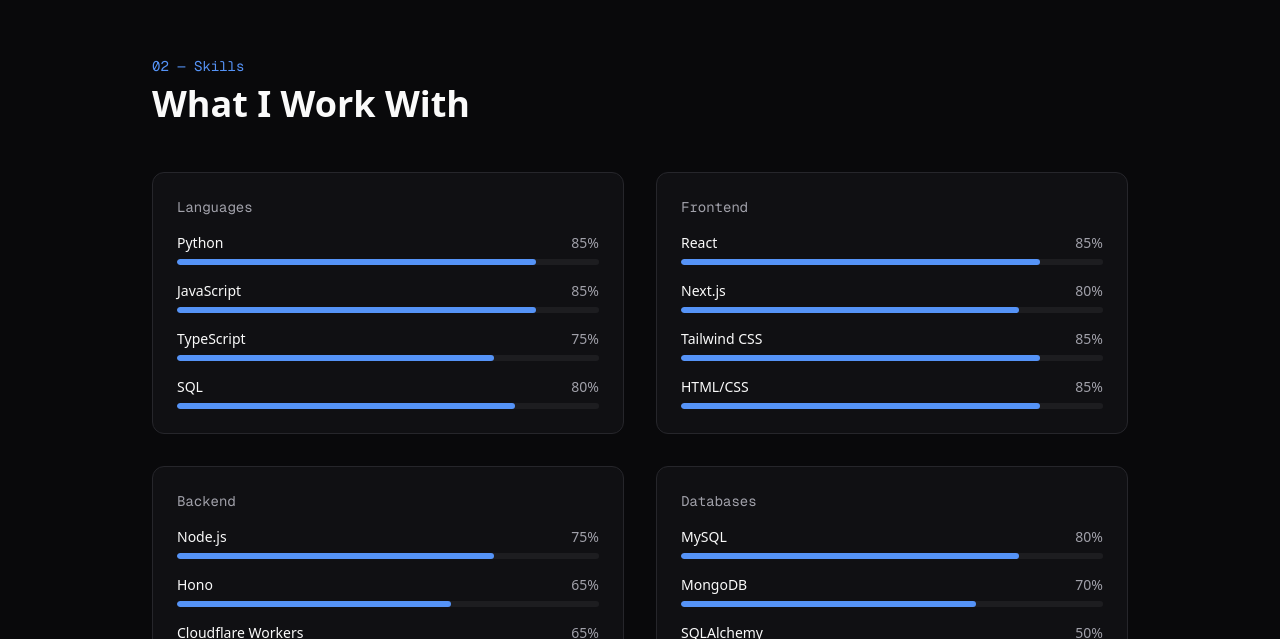
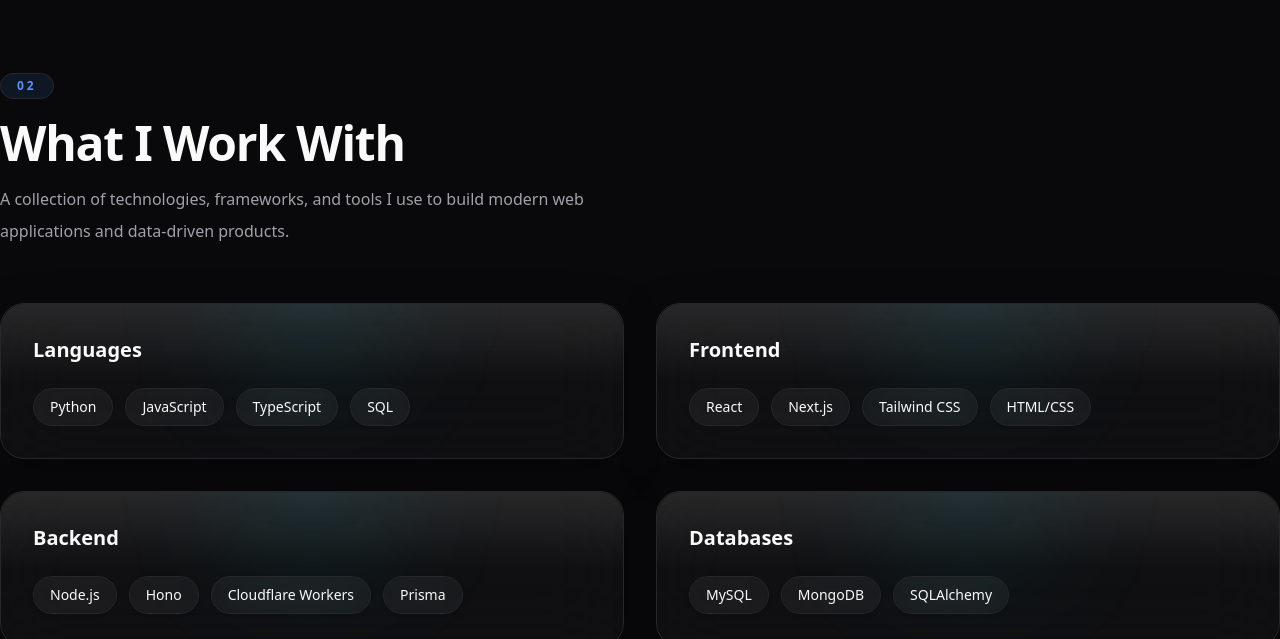
Before and after one commit to varunwalia120/portfolio, a Next.js app: page / in a window 1280 px wide. Shown: the part 2001-2640 px from the top of the page. Built offline with nearby package versions, Linux system fonts and the light colour scheme; no server answers.

Commit message:
feat(skills): redesign skills section with glass cards and badges

```diff
--- a/src/components/sections/Skills.tsx
+++ b/src/components/sections/Skills.tsx
@@ -2,62 +2,50 @@
 
 import { motion } from "framer-motion";
 import { skillCategories } from "@/data/skills";
+import { GlassCard } from "@/components/ui/GlassCard";
+import { GlassBadge } from "@/components/ui/GlassBadge";
+import { SectionTitle } from "@/components/ui/SectionTitle";
 
 export function Skills() {
   return (
-    <section id="skills" className="mx-auto max-w-5xl px-6 py-24">
-      <motion.p
-        initial={{ opacity: 0, y: 20 }}
-        whileInView={{ opacity: 1, y: 0 }}
-        viewport={{ once: true }}
-        className="mb-2 font-mono text-sm text-accent"
-      >
-        02 — Skills
-      </motion.p>
-      <motion.h2
-        initial={{ opacity: 0, y: 20 }}
-        whileInView={{ opacity: 1, y: 0 }}
-        viewport={{ once: true }}
-        transition={{ delay: 0.1 }}
-        className="mb-12 text-3xl font-bold sm:text-4xl"
-      >
-        What I Work With
-      </motion.h2>
+    <section
+      id="skills"
+      className="section-container py-28"
+    >
+      <SectionTitle
+        number="02"
+        title="What I Work With"
+        subtitle="A collection of technologies, frameworks, and tools I use to build modern web applications and data-driven products."
+      />
 
-      <div className="grid gap-8 sm:grid-cols-2">
-        {skillCategories.map((category, catIndex) => (
+      <div className="grid gap-8 lg:grid-cols-2">
+        {skillCategories.map((category, index) => (
           <motion.div
             key={category.category}
-            initial={{ opacity: 0, y: 20 }}
+            initial={{ opacity: 0, y: 35 }}
             whileInView={{ opacity: 1, y: 0 }}
             viewport={{ once: true }}
-            transition={{ delay: catIndex * 0.05 }}
-            className="rounded-lg border border-border bg-card p-6"
+            transition={{
+              duration: 0.6,
+              delay: index * 0.08,
+            }}
           >
-            <h3 className="mb-4 font-mono text-sm text-muted-foreground">
-              {category.category}
-            </h3>
-            <div className="space-y-4">
-              {category.skills.map((skill) => (
-                <div key={skill.name}>
-                  <div className="mb-1.5 flex items-center justify-between text-sm">
-                    <span>{skill.name}</span>
-                    <span className="text-muted-foreground">
-                      {skill.proficiency}%
-                    </span>
-                  </div>
-                  <div className="h-1.5 w-full overflow-hidden rounded-full bg-secondary">
-                    <motion.div
-                      initial={{ width: 0 }}
-                      whileInView={{ width: `${skill.proficiency}%` }}
-                      viewport={{ once: true }}
-                      transition={{ duration: 0.8, ease: "easeOut" }}
-                      className="h-full rounded-full bg-accent"
-                    />
-                  </div>
-                </div>
-              ))}
-            </div>
+            <GlassCard className="h-full p-8">
+              <h3 className="mb-6 text-xl font-bold">
+                {category.category}
+              </h3>
+
+              <div className="flex flex-wrap gap-3">
+                {category.skills.map((skill) => (
+                  <GlassBadge
+                    key={skill.name}
+                    className="hover:scale-105"
+                  >
+                    {skill.name}
+                  </GlassBadge>
+                ))}
+              </div>
+            </GlassCard>
           </motion.div>
         ))}
       </div>
```
